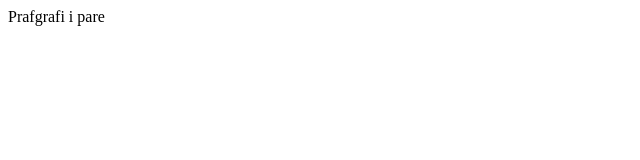
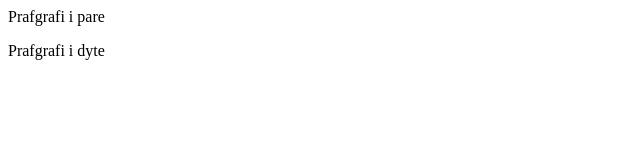
Before and after one commit to arlindaBerisha/projekt2, a plain HTML site: page index.html in a window 1280 px wide. Shown: the full height of the page, 0-640 px from the left. Drawn offline with Linux system fonts and the light colour scheme.

Commit message:
Paragrafi i dyte

```diff
--- a/index.html
+++ b/index.html
@@ -4,5 +4,7 @@
   </head>
   <body>
     <p>Prafgrafi i pare</p>
+<p>Prafgrafi i dyte</p>
+
   </body>
 </html>
```
